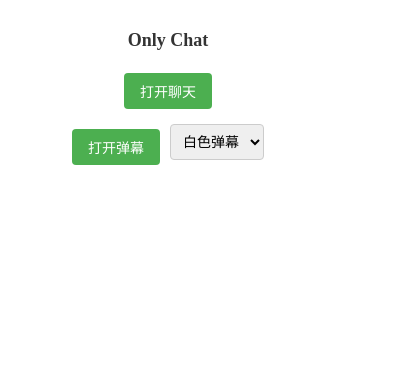
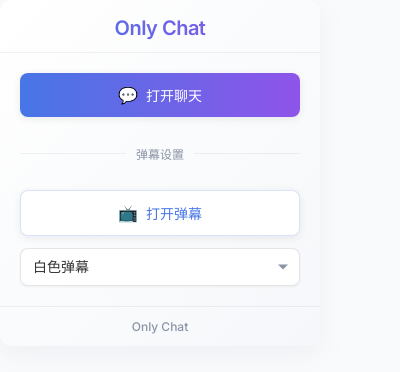
Before and after one commit to Yuikij/only-chat, a browser extension: page popup/popup.html in a window 400 px wide. Drawn offline with Linux system fonts and the light colour scheme.

Commit message:
优化样式

```diff
--- a/popup/popup.css
+++ b/popup/popup.css
@@ -1,43 +1,209 @@
 body {
-  width: 300px;
-  padding: 10px;
+  width: 320px;
+  margin: 0;
+  padding: 0;
+  font-family: 'Inter', sans-serif;
+  background-color: #f9fafc;
+  color: #333;
 }
 
 .container {
+  display: flex;
+  flex-direction: column;
+  height: 100%;
+  overflow: hidden;
+  background: linear-gradient(135deg, #ffffff, #f5f7fa);
+  box-shadow: 0 8px 24px rgba(149, 157, 165, 0.1);
+  border-radius: 12px;
+}
+
+.header {
+  padding: 16px 20px 12px;
+  position: relative;
   text-align: center;
+  border-bottom: 1px solid rgba(0, 0, 0, 0.05);
 }
 
 h1 {
-  font-size: 18px;
-  color: #333;
+  font-size: 20px;
+  font-weight: 600;
+  margin: 0;
+  background: linear-gradient(90deg, #4776E6, #8E54E9);
+  -webkit-background-clip: text;
+  background-clip: text;
+  -webkit-text-fill-color: transparent;
+  letter-spacing: -0.5px;
 }
 
-button {
-  padding: 8px 16px;
-  background-color: #4CAF50;
-  color: white;
-  border: none;
-  border-radius: 4px;
-  cursor: pointer;
-  font-size: 14px;
-  margin-top: 10px;
+.content {
+  padding: 20px;
+  flex: 1;
+  display: flex;
+  flex-direction: column;
+  gap: 20px;
 }
 
-button:hover {
-  background-color: #45a049;
+.primary-btn, .secondary-btn {
+  display: flex;
+  align-items: center;
+  justify-content: center;
+  gap: 8px;
+  width: 100%;
+  padding: 12px 16px;
+  border: none;
+  border-radius: 8px;
+  font-size: 14px;
+  font-weight: 500;
+  cursor: pointer;
+  transition: all 0.2s ease;
+  box-shadow: 0 2px 8px rgba(0, 0, 0, 0.08);
+}
+
+.primary-btn {
+  background: linear-gradient(90deg, #4776E6, #8E54E9);
+  color: white;
+}
+
+.primary-btn:hover {
+  background: linear-gradient(90deg, #3d68d8, #7e48d6);
+  transform: translateY(-1px);
+  box-shadow: 0 4px 12px rgba(71, 118, 230, 0.2);
+}
+
+.secondary-btn {
+  background: white;
+  color: #4776E6;
+  border: 1px solid rgba(71, 118, 230, 0.2);
+}
+
+.secondary-btn:hover {
+  background: rgba(71, 118, 230, 0.05);
+  transform: translateY(-1px);
+  box-shadow: 0 4px 12px rgba(0, 0, 0, 0.05);
+}
+
+.primary-btn, .secondary-btn {
+  position: relative;
+  overflow: hidden;
+}
+
+.btn-clicked {
+  animation: pulse 0.3s ease-out;
+}
+
+@keyframes pulse {
+  0% { transform: scale(1); }
+  50% { transform: scale(0.98); }
+  100% { transform: scale(1); }
+}
+
+.ripple {
+  position: absolute;
+  border-radius: 50%;
+  background-color: rgba(255, 255, 255, 0.4);
+  transform: scale(0);
+  animation: ripple 0.6s linear;
+  pointer-events: none;
+}
+
+@keyframes ripple {
+  to {
+    transform: scale(2.5);
+    opacity: 0;
+  }
+}
+
+.btn-icon {
+  font-size: 16px;
+}
+
+.divider {
+  display: flex;
+  align-items: center;
+  margin: 8px 0;
+  color: #8a94a6;
+  font-size: 12px;
+  font-weight: 500;
+}
+
+.divider::before, .divider::after {
+  content: "";
+  flex: 1;
+  height: 1px;
+  background: rgba(0, 0, 0, 0.05);
+}
+
+.divider::before {
+  margin-right: 10px;
+}
+
+.divider::after {
+  margin-left: 10px;
 }
 
 .danmu-controls {
-  margin-top: 10px;
   display: flex;
-  gap: 10px;
-  justify-content: center;
-  align-items: center;
+  flex-direction: column;
+  gap: 12px;
 }
 
-select {
-  padding: 8px;
-  border-radius: 4px;
-  border: 1px solid #ccc;
+.select-wrapper {
+  position: relative;
+  width: 100%;
+}
+
+.select-wrapper::after {
+  content: "";
+  position: absolute;
+  right: 12px;
+  top: 50%;
+  transform: translateY(-50%);
+  width: 0;
+  height: 0;
+  border-left: 5px solid transparent;
+  border-right: 5px solid transparent;
+  border-top: 5px solid #8a94a6;
+  pointer-events: none;
+}
+
+.styled-select {
+  width: 100%;
+  padding: 10px 12px;
+  appearance: none;
+  border: 1px solid rgba(0, 0, 0, 0.1);
+  border-radius: 8px;
+  background: white;
   font-size: 14px;
+  color: #333;
+  cursor: pointer;
+  transition: all 0.2s ease;
+  box-shadow: 0 1px 3px rgba(0, 0, 0, 0.05);
 }
+
+.styled-select:focus {
+  outline: none;
+  border-color: #4776E6;
+  box-shadow: 0 0 0 2px rgba(71, 118, 230, 0.2);
+}
+
+.select-changed {
+  animation: select-pulse 0.3s ease-out;
+}
+
+@keyframes select-pulse {
+  0% { transform: scale(1); }
+  50% { transform: scale(0.98); }
+  100% { transform: scale(1); }
+}
+
+.footer {
+  padding: 12px 20px;
+  text-align: center;
+  border-top: 1px solid rgba(0, 0, 0, 0.05);
+}
+
+.brand {
+  font-size: 12px;
+  color: #8a94a6;
+  font-weight: 500;
+}
--- a/popup/popup.html
+++ b/popup/popup.html
@@ -4,17 +4,38 @@
   <meta charset="UTF-8">
   <title>Only Chat</title>
   <link rel="stylesheet" href="popup.css">
+  <link rel="stylesheet" href="https://fonts.googleapis.com/css2?family=Inter:wght@300;400;500;600&display=swap">
 </head>
 <body>
   <div class="container">
-    <h1>Only Chat</h1>
-    <button id="toggleChat">打开聊天</button>
-    <div class="danmu-controls">
-      <button id="toggleDanmu">打开弹幕</button>
-      <select id="danmuColor">
-        <option value="white">白色弹幕</option>
-        <option value="black">黑色弹幕</option>
-      </select>
+    <div class="header">
+      <h1>Only Chat</h1>
+    </div>
+    <div class="content">
+      <button id="toggleChat" class="primary-btn">
+        <span class="btn-icon">💬</span>
+        <span class="btn-text">打开聊天</span>
+      </button>
+
+      <div class="divider">
+        <span>弹幕设置</span>
+      </div>
+
+      <div class="danmu-controls">
+        <button id="toggleDanmu" class="secondary-btn">
+          <span class="btn-icon">📺</span>
+          <span class="btn-text">打开弹幕</span>
+        </button>
+        <div class="select-wrapper">
+          <select id="danmuColor" class="styled-select">
+            <option value="white">白色弹幕</option>
+            <option value="black">黑色弹幕</option>
+          </select>
+        </div>
+      </div>
+    </div>
+    <div class="footer">
+      <div class="brand">Only Chat</div>
     </div>
   </div>
   <script src="popup.js"></script>
--- a/popup/popup.js
+++ b/popup/popup.js
@@ -3,6 +3,32 @@ document.addEventListener('DOMContentLoaded', function() {
   const danmuButton = document.getElementById('toggleDanmu');
   const danmuColor = document.getElementById('danmuColor');
   let danmuEnabled = false;
+
+  // 添加按钮点击波纹效果
+  const addRippleEffect = (button) => {
+    button.addEventListener('click', function(e) {
+      const ripple = document.createElement('span');
+      ripple.classList.add('ripple');
+      this.appendChild(ripple);
+
+      const rect = button.getBoundingClientRect();
+      const size = Math.max(rect.width, rect.height);
+
+      ripple.style.width = ripple.style.height = `${size}px`;
+      ripple.style.left = `${e.clientX - rect.left - size/2}px`;
+      ripple.style.top = `${e.clientY - rect.top - size/2}px`;
+
+      ripple.classList.add('active');
+
+      setTimeout(() => {
+        ripple.remove();
+      }, 600);
+    });
+  };
+
+  // 为按钮添加波纹效果
+  addRippleEffect(toggleButton);
+  addRippleEffect(danmuButton);
 
   toggleButton.addEventListener('click', async () => {
     // 打开侧边栏
@@ -22,38 +48,63 @@ document.addEventListener('DOMContentLoaded', function() {
     window.close();
   });
 
-  // 弹幕开关控制
-  danmuButton.addEventListener('click', async () => {
+  // 弹幕开关控制 - 优化响应速度
+  danmuButton.addEventListener('click', () => {
+    // 立即更新UI，提供即时反馈
+    danmuEnabled = !danmuEnabled;
+    const btnText = danmuButton.querySelector('.btn-text');
+    btnText.textContent = danmuEnabled ? '关闭弹幕' : '打开弹幕';
+
+    // 添加微交互效果
+    danmuButton.classList.add('btn-clicked');
+    setTimeout(() => {
+      danmuButton.classList.remove('btn-clicked');
+    }, 300);
+
+    // 异步处理消息发送，不阻塞UI更新
+    (async () => {
+      try {
         const [tab] = await chrome.tabs.query({ active: true, currentWindow: true });
         if (tab) {
-      danmuEnabled = !danmuEnabled;
-      try {
           await chrome.tabs.sendMessage(tab.id, {
             action: 'toggleDanmu',
             enabled: danmuEnabled,
             color: danmuColor.value
           });
+        }
       } catch (error) {
         console.error('Error:', error);
+        // 如果发生错误，恢复UI状态
+        danmuEnabled = !danmuEnabled;
+        btnText.textContent = danmuEnabled ? '关闭弹幕' : '打开弹幕';
       }
-      danmuButton.textContent = danmuEnabled ? '关闭弹幕' : '打开弹幕';
-    }
+    })();
   });
 
-  // 颜色改变时更新弹幕颜色
-  danmuColor.addEventListener('change', async () => {
+  // 颜色改变时更新弹幕颜色 - 优化响应速度
+  danmuColor.addEventListener('change', () => {
+    // 立即提供视觉反馈
+    const selectWrapper = document.querySelector('.select-wrapper');
+    selectWrapper.classList.add('select-changed');
+    setTimeout(() => {
+      selectWrapper.classList.remove('select-changed');
+    }, 300);
+
+    // 异步处理消息发送
     if (danmuEnabled) {
+      (async () => {
+        try {
           const [tab] = await chrome.tabs.query({ active: true, currentWindow: true });
           if (tab) {
-        try {
             await chrome.tabs.sendMessage(tab.id, {
               action: 'updateDanmuColor',
               color: danmuColor.value
             });
+          }
         } catch (error) {
           console.error('Error:', error);
         }
-      }
+      })();
     }
   });
 });
```
Lines whose indentation alone changed are shown as unchanged.
